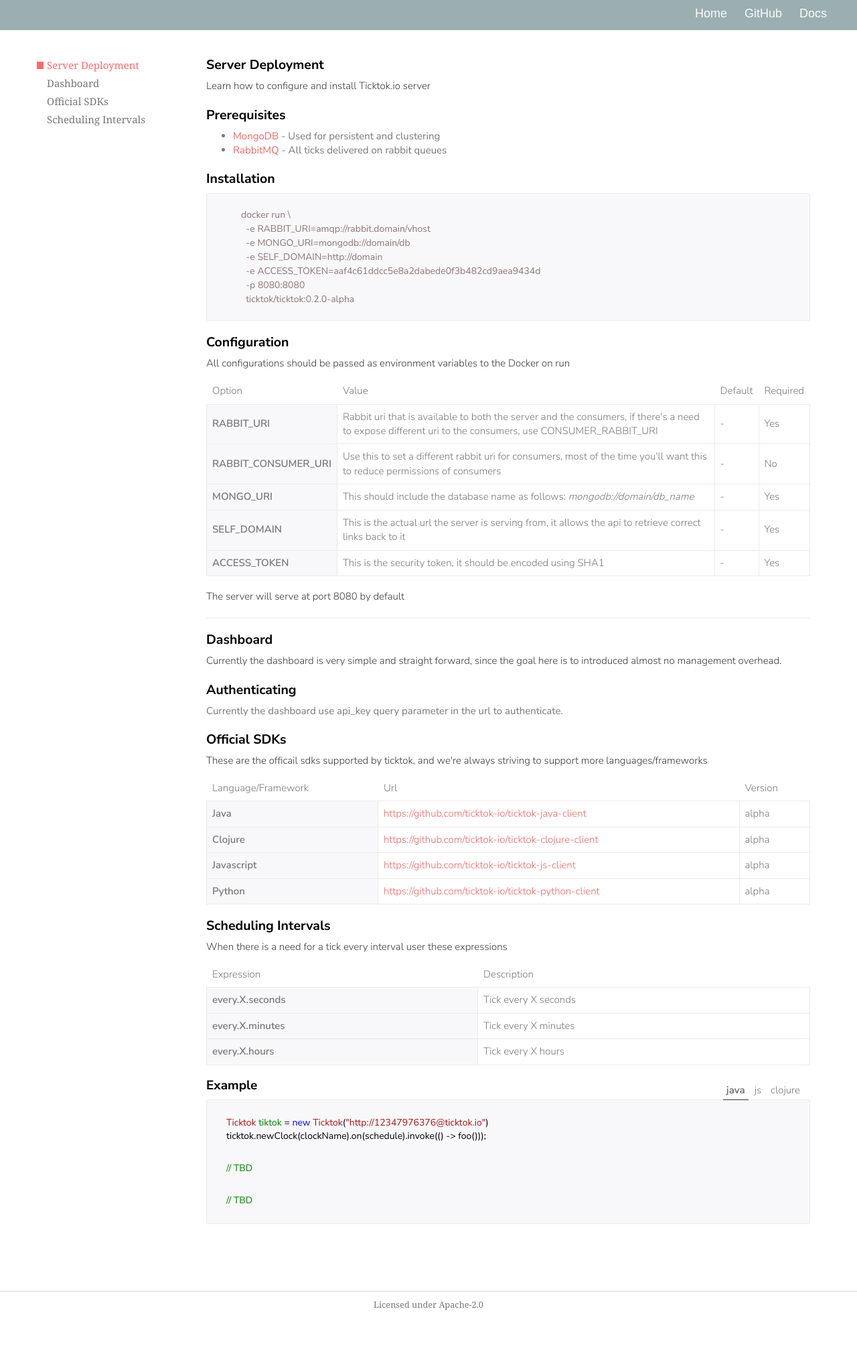
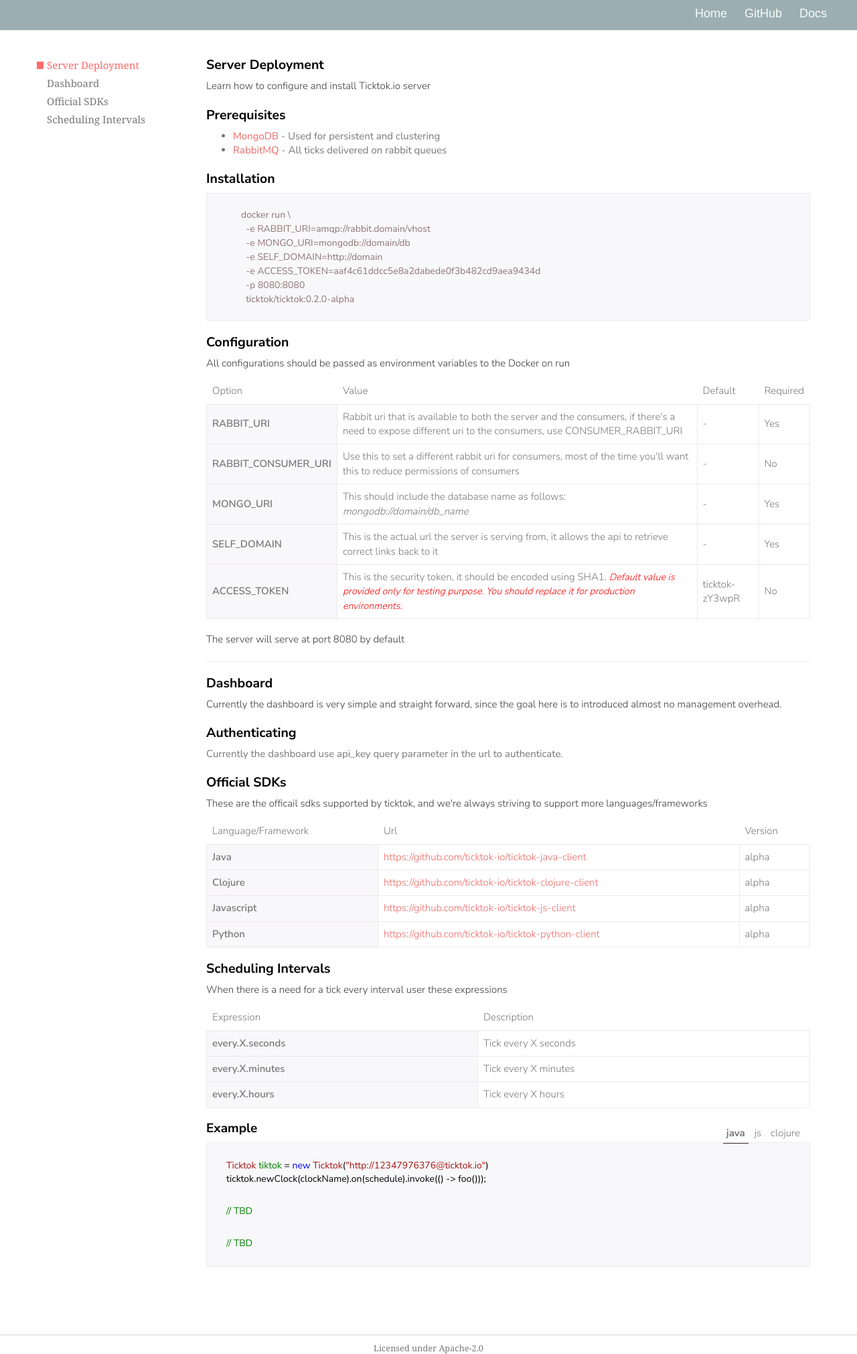
Before and after one commit to ticktok-io/ticktok-io.github.io.old, a Jekyll site: the page built from docs.html, in a window 1280 px wide. Shown: the whole page at 67% size. Built offline with Jekyll 4.4.1, drawn with Linux system fonts in a browser that asks for light colours; nearby versions of some CDN libraries; some web fonts are replaced; before the commit the page ends 1957 px from its top, so only the background shows below that.

Commit message:
Added warning about default token

```diff
--- a/_includes/css/docs.css
+++ b/_includes/css/docs.css
@@ -162,6 +162,12 @@ table td:first-child {
     background: transparent;
 }
 
+.warning {
+    color: red;
+    font-style: italic;
+    font-size: 95%;
+}
+
 @media (max-width: 750px) {
     .wrapper {
         flex-direction: column;
--- a/_includes/docs/0.2.x/server_config.html
+++ b/_includes/docs/0.2.x/server_config.html
@@ -40,9 +40,11 @@
     </tr>
     <tr>
       <td>ACCESS_TOKEN</td>
-      <td>This is the security token, it should be encoded using SHA1</td>
-      <td>-</td>
-      <td>Yes</td>
+      <td>This is the security token, it should be encoded using SHA1. <span class="warning">Default value is provided only for testing
+        purpose. You should replace it for production environments.</span>
+      </td>
+      <td>ticktok-zY3wpR</td>
+      <td>No</td>
     </tr>
   </table>
   <p>The server will serve at port 8080 by default</p>
```
